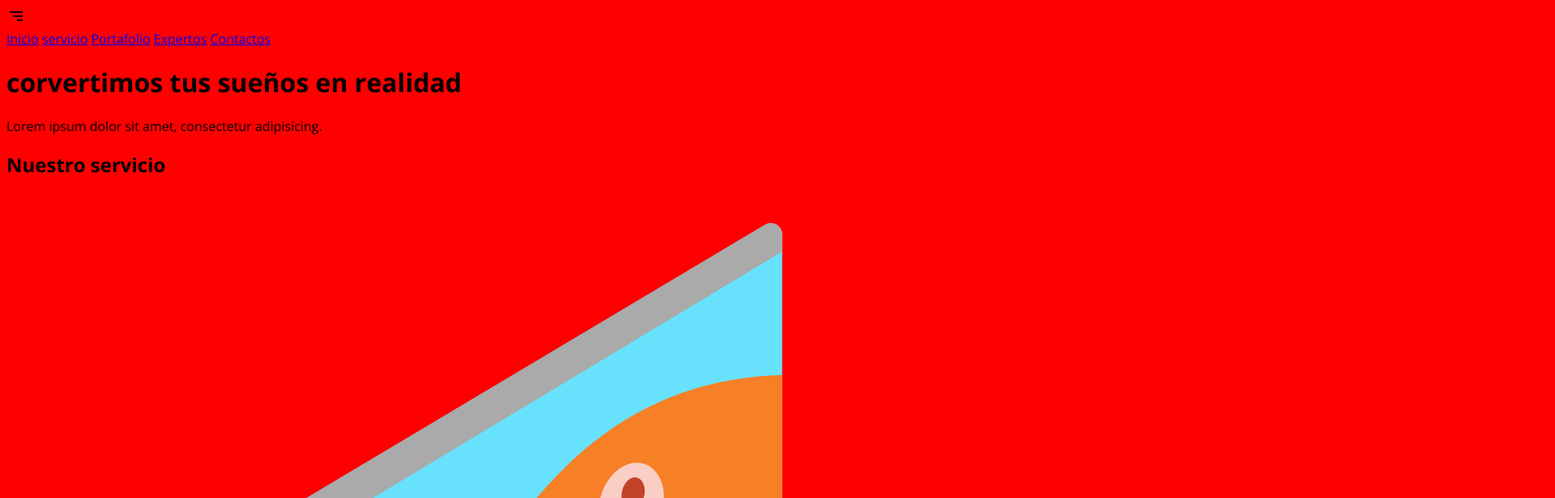
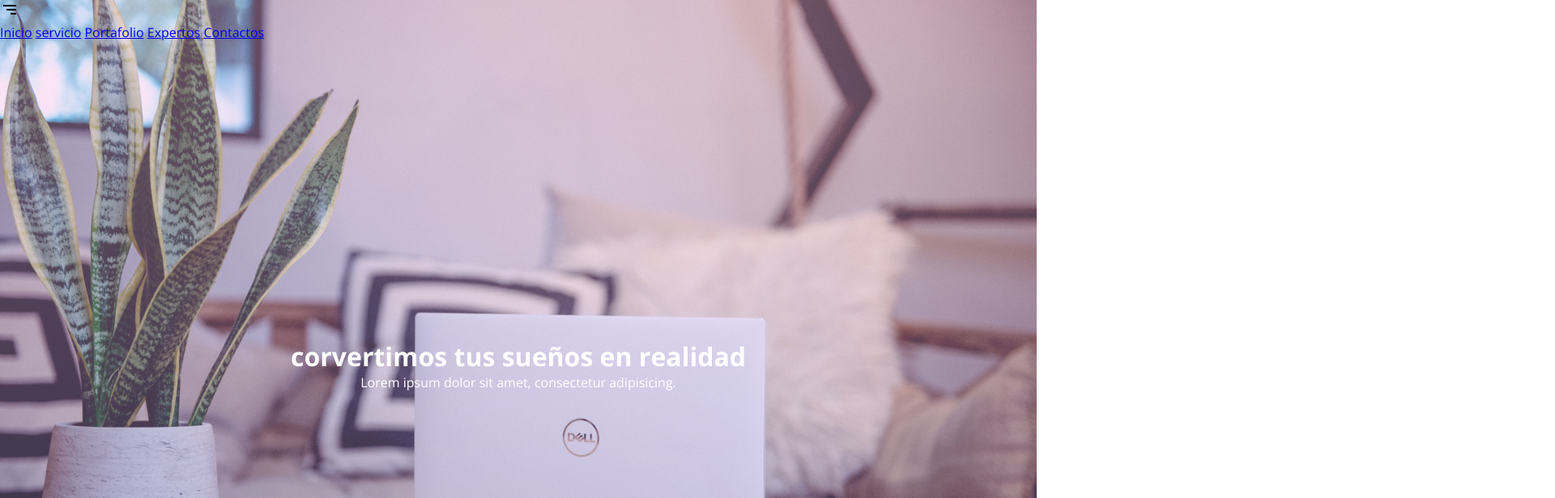
Before and after one commit to aumanzor/desarrollo, a plain HTML site: page index.html in a window 1280 px wide. Shown: the top 616 px of the page at 81% size, 1920 px wide, since content can reach past the window. Drawn offline with nearby package versions, Linux system fonts and the light colour scheme.

Commit message:
primer avance del css

```diff
--- a/css/css.css
+++ b/css/css.css
@@ -1,4 +1,37 @@
+*{
+	margin: 0;
+	padding: 0;
+	box-sizing: border-box;
+}
+:root{
+	scroll-behavior: smooth;
+}
 body{
-	font-family: 'Open Sans', sans-serif;
-	background: red;
+	font-family:'open Sans', sans-serif ;
 }
+.contenedor{
+	width: 90%;
+	max-width: 1200px;
+	overflow: hidden;
+	margin: auto;
+	padding: 60px 0;
+}
+header{
+	height: 100vh;
+	background-image: linear-gradient(to top, rgba(161, 140, 209, 0.342) 0%, rgba(251, 194, 235, 0.404) 100%),url(../img/uno.jpg);
+	background-repeat: no-repeat;
+	background-size: cover;
+	background-attachment: fixed;
+	background-position: center;
+
+}
+.head{
+	padding: 0;
+	height: 100%;
+	display: flex;
+	justify-content: center;
+	align-items: center;
+	flex-direction: column;
+	color: #ffffff;
+}
+.hamburger
--- a/index.html
+++ b/index.html
@@ -89,7 +89,7 @@
 			</section>
 		</section>
 	</main>
-	<footer id="contacto">
+	<footer id="contactos">
 		<div class="contenedor footer-content">
 				<div class="contact-us">
 					<h2 class="brand">Rinodev</h2>
```
Also changed, not shown: js/lightbox.js (added), js/menu.js (added).
